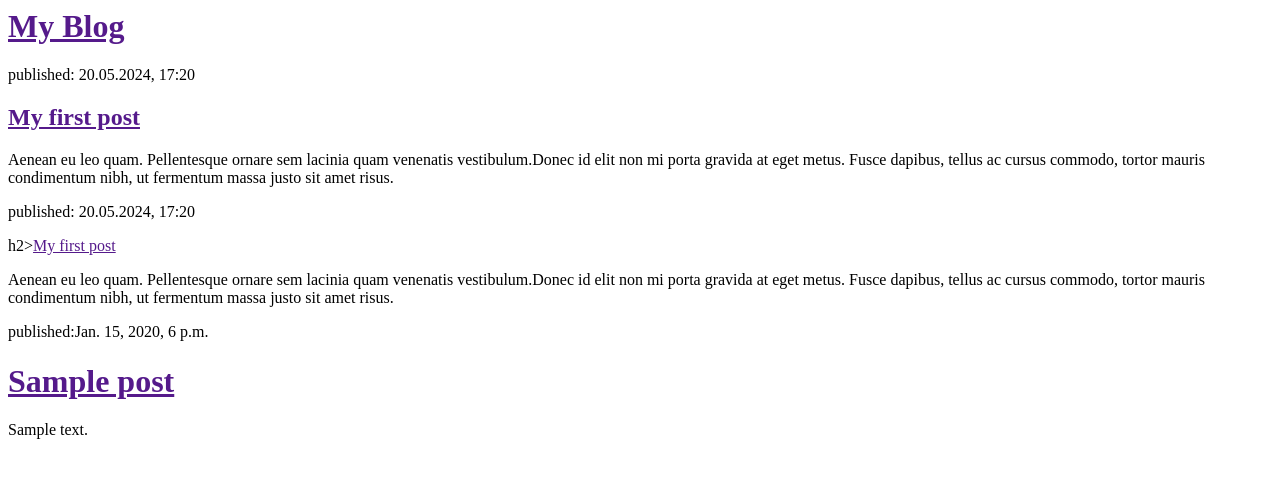
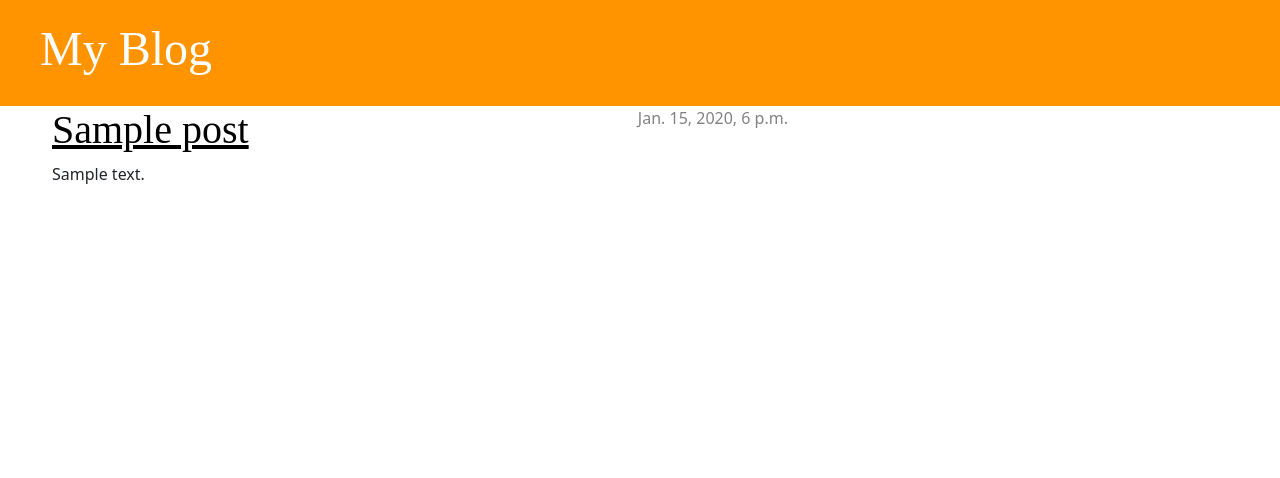
Before and after one commit to chrislee1981/my-first-blog, a Django app: page / in a window 1280 px wide. Shown: the top 478 px of the page. Run offline with Django 4.2, Linux system fonts and the light colour scheme; tables that the repository leaves empty hold one stand-in row (values such as "Sample post"); some libraries are stand-ins or nearby versions.

Commit message:
added view and template for detailed blog post as well as CSS for the site.

```diff
--- /dev/null
+++ b/blog/static/css/blog.css
@@ -0,0 +1,52 @@
+h1 a {
+    color: #FCA205;
+    font-family: 'Lobster';
+}
+
+.page-header {
+    background-color: #ff9400;
+    margin-top: 0;
+    padding: 20px 20px 20px 40px;
+}
+
+.page-header h1, .page-header h1 a, .page-header h1 a:visited, .page-header h1 a:active {
+    color: #ffffff;
+    font-size: 36pt;
+    text-decoration: none;
+}
+
+.content {
+    margin-left: 40px;
+}
+
+h1, h2, h3, h4 {
+    font-family: 'Lobster', cursive;
+}
+
+.date {
+    float: right;
+    color: #828282;
+}
+
+.save {
+    float: right;
+}
+
+.post-form textarea, .post-form input {
+    width: 100%;
+}
+
+.top-menu, .top-menu:hover, .top-menu:visited {
+    color: #ffffff;
+    float: right;
+    font-size: 26pt;
+    margin-right: 20px;
+}
+
+.post {
+    margin-bottom: 70px;
+}
+
+.post h1 a, .post h1 a:visited {
+    color: #000000;
+}
--- /dev/null
+++ b/blog/templates/blog/base.html
@@ -0,0 +1,22 @@
+{% load static %}
+<html>
+    <head>
+        <title>Chris' Blog</title>
+        <link href="https://cdn.bootcdn.net/ajax/libs/twitter-bootstrap/5.2.3/css/bootstrap.min.css" rel="stylesheet">
+        <link rel="stylesheet" href="{% static 'css/blog.css' %}"
+        <link href="//fonts.googleapis.com/css?family=Lobster&subset=latin,latin-ext" rel="stylesheet" type="text/css">
+    </head>
+    <body>
+        <div class="page-header">
+            <h1><a href="">My Blog</a></h1>
+        </div>
+        <div class="content container">
+            <div class="row">
+                <div class="col-md-8">
+                    {% block content %}
+                    {% endblock %}
+                </div>
+            </div>
+        </div>
+    </body>
+</html>
--- a/blog/templates/blog/post_list.html
+++ b/blog/templates/blog/post_list.html
@@ -1,31 +1,14 @@
-<html>
-    <head>
-        <title>Chris' Blog</title>
-    </head>
-    <body>
-        <div>
-            <h1><a href="">My Blog</a></h1>
+{% extends 'blog/base.html' %}
+
+{% block content %}
+    {% for post in posts %}
+        <div class="post">
+            <div class="date">
+                {{ post.published_date}}
+            </div>
+            <h1><a href="{% url 'post_detail' pk=post.pk %}">{{ post.title }}</a></h1>
+            <p>{{ post.text|linebreaksbr }}</p>
         </div>
-        <div>
-            <p>published: 20.05.2024, 17:20</p>
-            <h2><a href="">My first post</a></h2>
-            <p>Aenean eu leo quam. Pellentesque ornare sem lacinia quam venenatis vestibulum.Donec id elit non mi porta gravida at eget metus. Fusce dapibus, tellus ac cursus commodo, tortor mauris condimentum nibh, ut fermentum massa justo sit amet risus.</p>
-        </div>
+    {% endfor %}
 
-        <div>
-            <p>published: 20.05.2024, 17:20</p>
-            h2><a href="">My first post</a></h2>
-            <p>Aenean eu leo quam. Pellentesque ornare sem lacinia quam venenatis vestibulum.Donec id elit non mi porta gravida at eget metus. Fusce dapibus, tellus ac cursus commodo, tortor mauris condimentum nibh, ut fermentum massa justo sit amet risus.</p>
-        </div>
-
-        <div>
-            {% for post in posts %}
-                <div>
-                    <p>published:{{ post.published_date }}</p>
-                    <h1><a href="">{{ post.title }}</a></h1>
-                    <p>{{ post.text|linebreaksbr }}</p>
-                </div>
-            {% endfor %}
-        </div>
-    </body>
-</html>
+{% endblock %}
--- a/blog/urls.py
+++ b/blog/urls.py
@@ -1,7 +1,8 @@
 # from django.conf.urls import url
 from . import views
-from django.urls import path
+from django.urls import path, re_path
 
 urlpatterns = [
-    path("", views.post_list, name="post_list")
+    path("", views.post_list, name="post_list"),
+    re_path(r'^post/(?P<pk>[0-9]+)/$', views.post_detail, name='post_detail'),
 ]
--- a/blog/views.py
+++ b/blog/views.py
@@ -1,8 +1,14 @@
-from django.shortcuts import render
+from django.shortcuts import render, get_object_or_404
 from .models import Post
 from django.utils import timezone
+
 
 # Create your views here.
 def post_list(request):
     posts = Post.objects.filter(published_date__lte=timezone.now()).order_by('published_date')
     return render(request, 'blog/post_list.html', {'posts': posts})
+
+
+def post_detail(request, pk):
+    post = get_object_or_404(Post, pk=pk)
+    return render(request, 'blog/post_detail.html', {'post': post})
--- a/mysite/settings.py
+++ b/mysite/settings.py
@@ -116,7 +116,7 @@ USE_TZ = True
 # Static files (CSS, JavaScript, Images)
 # https://docs.djangoproject.com/en/4.1/howto/static-files/
 
-STATIC_URL = "static/"
+STATIC_URL = "/static/"
 STATIC_ROOT = BASE_DIR / 'static'
 # Default primary key field type
 # https://docs.djangoproject.com/en/4.1/ref/settings/#default-auto-field
```
Also changed, not shown: blog/templates/blog/post_detail.html (added, +13 -0 lines).
